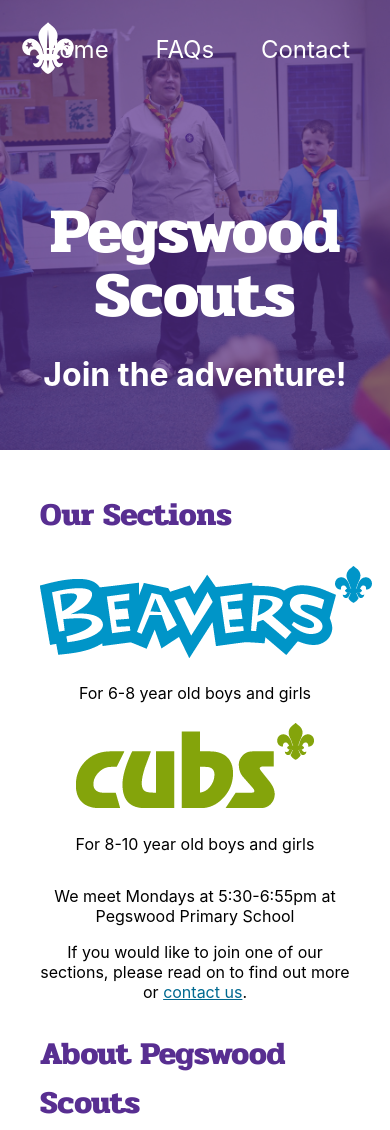
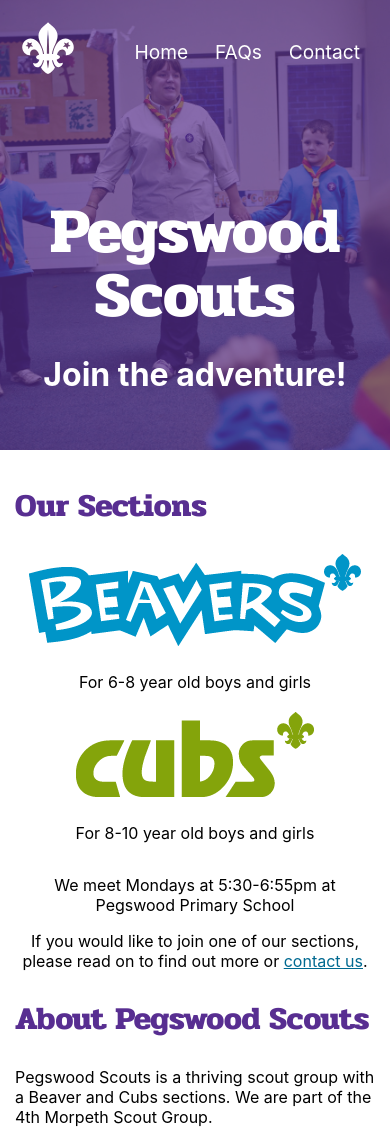
Before and after one commit to trubru/PegswoodScouts, a plain HTML site: page index.html in a window 390 px wide. Shown: the top 1130 px of the page. Drawn offline with Linux system fonts and the light colour scheme.

Commit message:
Responsive fix

```diff
--- a/css/styles.css
+++ b/css/styles.css
@@ -4,9 +4,12 @@
 }
 
 h1 {
+    line-height: 1;
+    margin: 1em 0;
     font-family: "Pridi",serif;
     font-size: 2em;
     color: rgb(88, 46, 145);
+
 }
 
 h2 {
@@ -100,16 +103,16 @@
     z-index: 2;
 }
 
+.main-body {
+    margin: 40px;
+}
+
 .main-footer {
     box-sizing: border-box;
     padding: 10px 30px;
     background-color: rgb(65, 90, 104);
     color: #fff;
     font-size: 0.6em;
-}
-
-.main-body {
-    margin: 40px;
 }
 
 .cards:after {
@@ -137,10 +140,20 @@
 }
 
 @media (max-width: 700px) {
+    .main-body {
+        margin: 40px 15px;
+    }
+    .main-header nav a {
+        font-size: 0.8em;
+        padding: 10px 10px;
+    }
 
     .card {
         float: none;
         width: auto;
     }
+    .section-logo {
+        height: 60px;
+    }
 
 }
```
